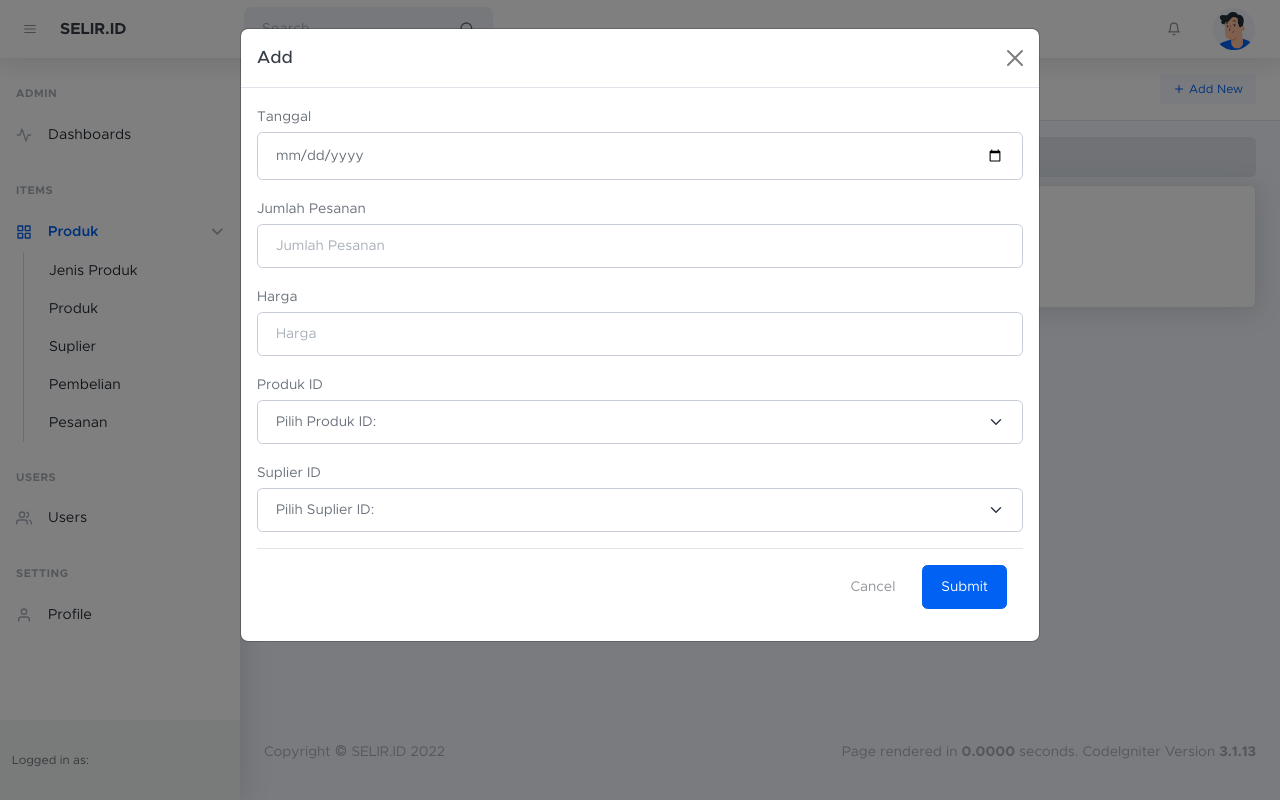
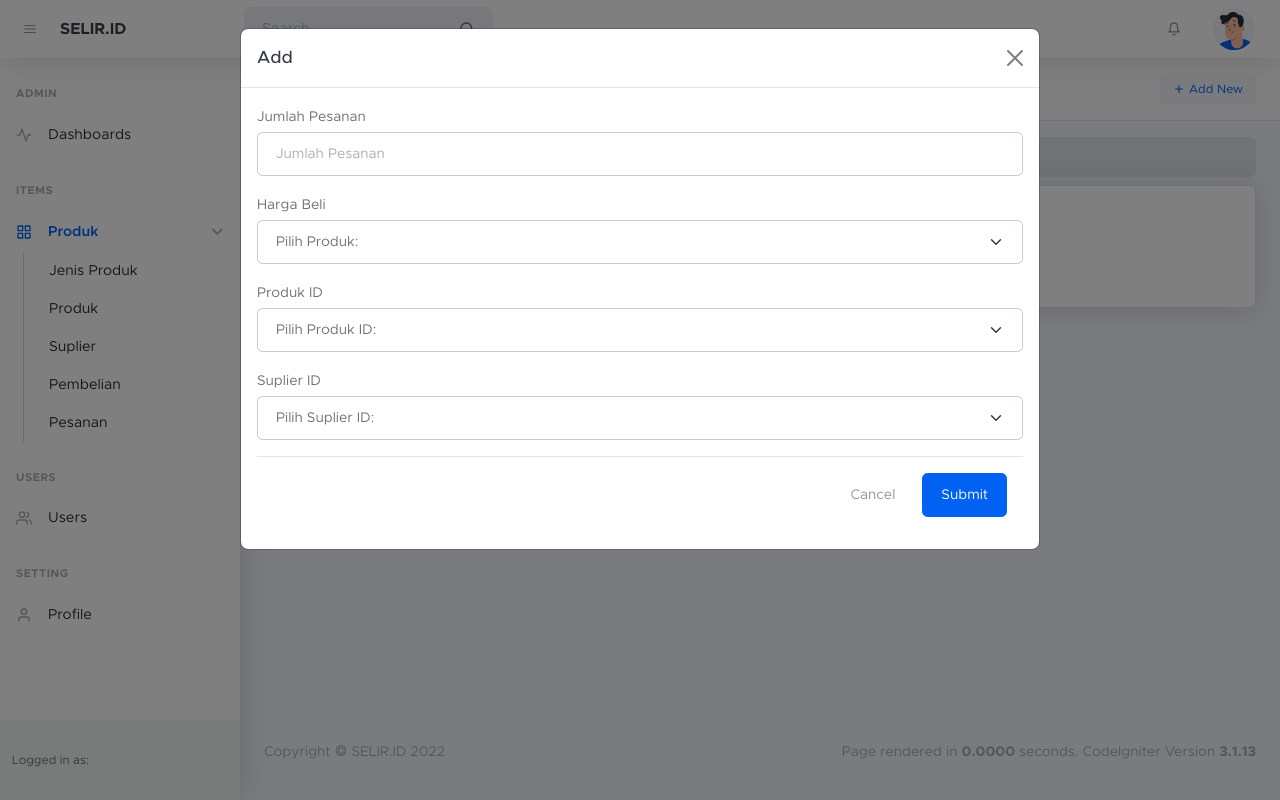
Before and after one commit to fakhirula/ci-umkm, a CodeIgniter app: the page made by application/views/admin/pembelian/index.php in a window 1280 px wide, after a click on "Add New". Run offline with CodeIgniter, Linux system fonts and the light colour scheme; the template is opened without the code that fills it: most values are stand-ins (such as "Sample title", 1, 10 or a date in 2020); data that the repository does not hold is empty; some libraries are stand-ins or nearby versions.

Commit message:
Fix purcase feature

```diff
--- a/application/controllers/public/Produk.php
+++ b/application/controllers/public/Produk.php
@@ -35,8 +35,6 @@ class Produk extends CI_Controller
     public function checkout($id = null, $jumlah = null)
     {
         $jumlah = $this->input->get('jumlah');
-        if (!isset($id) || !$jumlah || $jumlah < 0) redirect('produk');
-
         $pesanan = $this->pesanan_model;
         $produk = $this->produk_model;
         $validation = $this->form_validation;
@@ -44,7 +42,7 @@ class Produk extends CI_Controller
 
         if ($validation->run()) {
             $pesanan->save();
-            $produk->updateStok();
+            $produk->kurangiStok();
             $this->session->set_flashdata('alert-success', 'Pembelian berhasil');
             redirect(site_url('public/produk'), 'refresh');
         } else {
@@ -60,6 +58,7 @@ class Produk extends CI_Controller
         $data['current_user'] = $this->auth_model->current_user();
         $data['produk'] = $produk->getById($this->secure->decrypt_url($id));
         $data['jumlah'] = $jumlah;
+        if (!isset($id) || !$jumlah || $jumlah <= 0 || $jumlah > $data['produk']->stok) redirect('produk');
         if (!$data["produk"]) show_404();
 
         $this->load->view("public/checkout", $data);
--- a/application/models/admin/Pesanan_model.php
+++ b/application/models/admin/Pesanan_model.php
@@ -41,7 +41,7 @@ class Pesanan_model extends CI_Model
         date_default_timezone_set("Asia/Jakarta");
 
         $post = $this->input->post();
-        $this->tanggal = date('Y-m-d H:i:s');
+        $this->tanggal = date('Y-m-d');
         $this->jumlah = $post['jumlah'];
         $this->users_id = $this->secure->decrypt_url($post['users_id']);
         $this->produk_id = $this->secure->decrypt_url($post['produk_id']);
--- a/application/views/admin/pembelian/modal-add.php
+++ b/application/views/admin/pembelian/modal-add.php
@@ -9,23 +9,24 @@
                 <form action="<?= site_url('admin/' . $this->uri->segment(2) . '/add') ?>" method="POST">
                     <input type="hidden" name="<?= $this->security->get_csrf_token_name(); ?>" value="<?= $this->security->get_csrf_hash(); ?>">
                     <div class="mb-3">
-                        <label class="small mb-1" for="tanggal">Tanggal</label>
-                        <input class="form-control" id="tanggal" name="tanggal" type="date" placeholder="Tanggal" required autofocus />
-                    </div>
-                    <div class="mb-3">
                         <label class="small mb-1" for="jumlah">Jumlah Pesanan</label>
                         <input class="form-control" id="jumlah" name="jumlah" type="number" placeholder="Jumlah Pesanan" required autofocus />
                     </div>
                     <div class="mb-3">
-                        <label class="small mb-1" for="harga">Harga</label>
-                        <input class="form-control" id="harga" name="harga" type="number" placeholder="Harga" required autofocus />
+                        <label class="small mb-1" for="harga">Harga Beli</label>
+                        <select id="harga" name="harga" class="form-select" aria-label="Default select example">
+                            <option selected disabled>Pilih Produk:</option>
+                            <?php foreach ($produk as $row) : ?>
+                                <option value="<?= intval($row->harga_beli); ?>"><?= $row->harga_beli; ?> - <?= $row->nama; ?></option>
+                            <?php endforeach; ?>
+                        </select>
                     </div>
                     <div class="mb-3">
                         <label class="small mb-1" for="produk_id">Produk ID</label>
                         <select id="produk_id" name="produk_id" class="form-select" aria-label="Default select example">
                             <option selected disabled>Pilih Produk ID:</option>
                             <?php foreach ($produk as $row) : ?>
-                                <option value="<?= $row->id; ?>"><?= $row->nama; ?></option>
+                                <option value="<?= $row->id; ?>"><?= $row->id; ?> - <?= $row->nama; ?></option>
                             <?php endforeach; ?>
                         </select>
                     </div>
--- a/application/views/public/checkout.php
+++ b/application/views/public/checkout.php
@@ -101,8 +101,8 @@
                                 <label class="form-check-label" for="transfer">Transfer Bank</label>
                             </div>
                             <div class="form-check">
-                                <input id="agen" name="paymentMethod" type="radio" class="form-check-input" required>
-                                <label class="form-check-label" for="agen">Agen Terdekat</label>
+                                <input id="mitra" name="paymentMethod" type="radio" class="form-check-input" required>
+                                <label class="form-check-label" for="mitra">Mitra SELIR.ID</label>
                             </div>
                             <div class="form-check">
                                 <input id="minimarket" name="paymentMethod" type="radio" class="form-check-input" required>
--- a/application/views/public/profile.php
+++ b/application/views/public/profile.php
@@ -85,7 +85,7 @@
                         <div class="card rounded-0 mb-4" id="change-pw">
                             <div class="card-header text-dark">Change Password</div>
                             <div class="card-body">
-                                <form class="user" method="POST" action="<?= base_url('admin/profile/change_password') ?>">
+                                <form class="user" method="POST" action="<?= base_url('public/profile/change_password') ?>">
                                     <input type="hidden" name="<?= $this->security->get_csrf_token_name(); ?>" value="<?= $this->security->get_csrf_hash(); ?>">
                                     <!-- Form Group (old password)-->
                                     <div class="mb-3">
```
Also changed, not shown: application/controllers/admin/Pembelian.php (+7 -0 lines), application/models/admin/Pembelian_model.php (+4 -7 lines), application/models/admin/Produk_model.php (+15 -1 lines).
